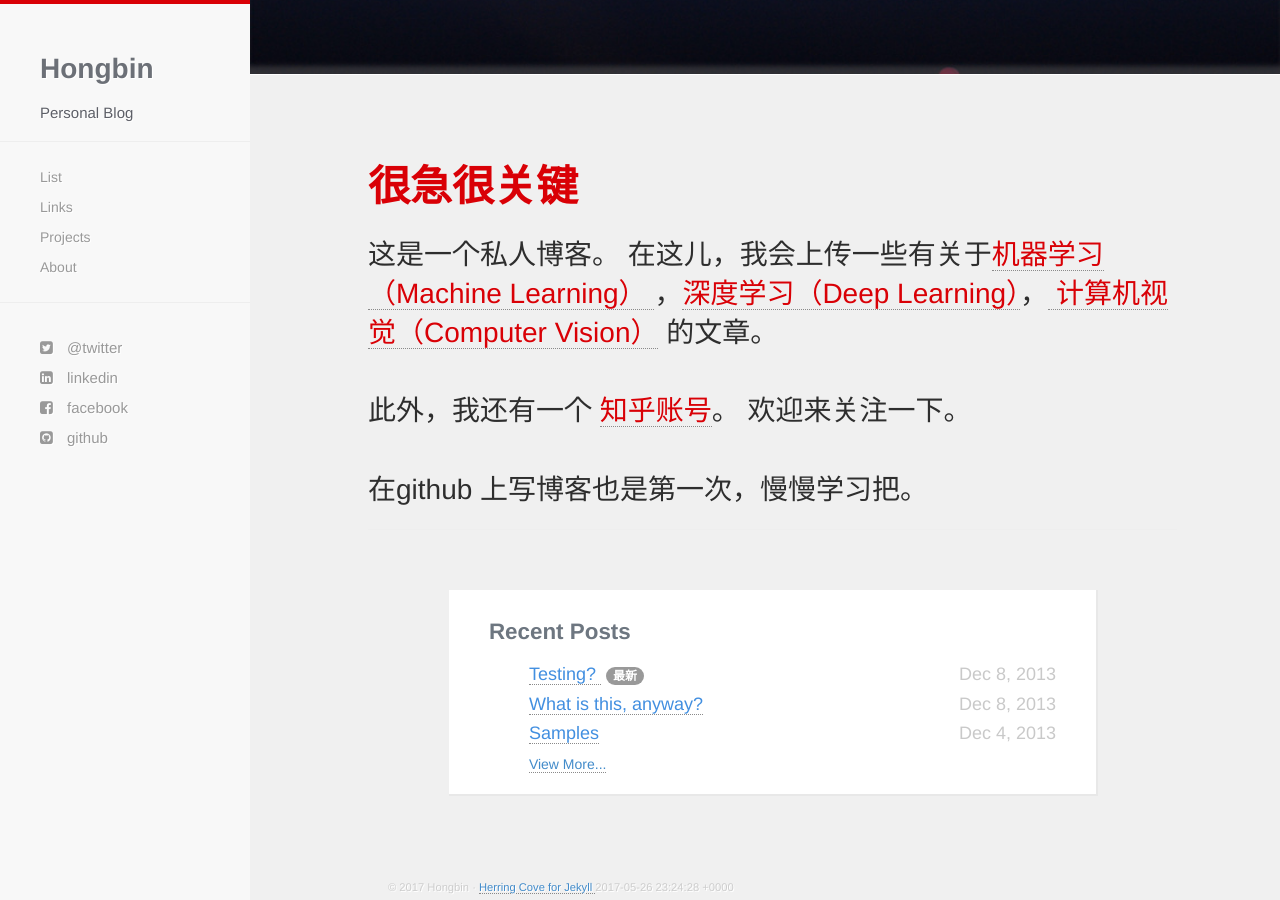
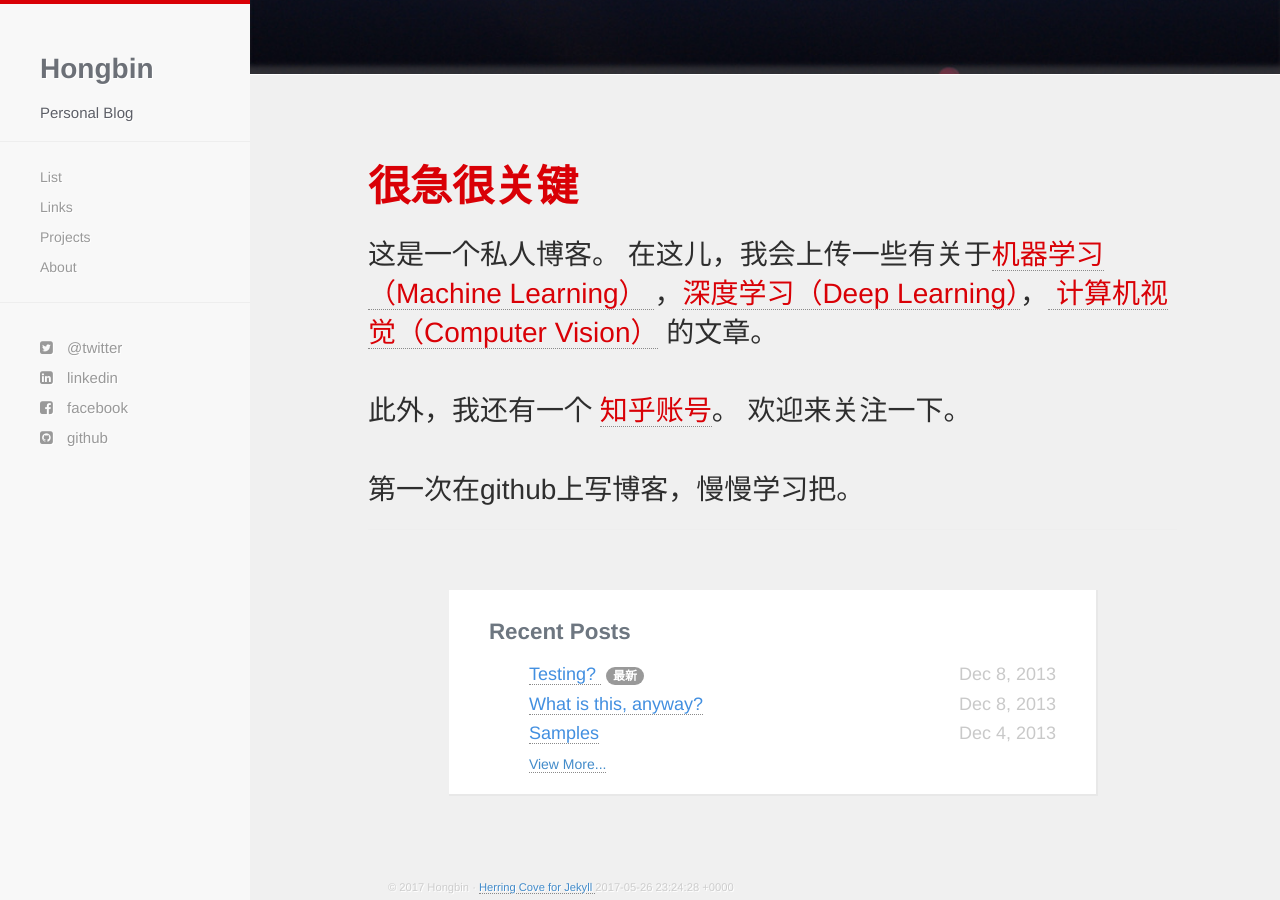
Before and after one commit to plok6325/plok6325.github.io, a Jekyll site: the page built from index.html, in a window 1280 px wide and 900 px high, scrolled down 629 px. Built offline with Jekyll 4.4.1, drawn with Linux system fonts in a browser that asks for light colours; nearby versions of some CDN libraries; Markdown is read by kramdown in place of the engine named in the settings.

Commit message:
final version

```diff
--- a/_includes/greeting.html
+++ b/_includes/greeting.html
@@ -2,7 +2,7 @@
   <div class="container">
     <div id="welcome-greeting">
       <h1>很急很关键</h1>
-      <h2>这是一个私人博客。 在这儿，我会上传一些有关于<a href="https://zh.wikipedia.org/wiki/%E6%9C%BA%E5%99%A8%E5%AD%A6%E4%B9%A0">机器学习（Machine Learning） </a>，<a href="https://zh.wikipedia.org/zh-hans/%E6%B7%B1%E5%BA%A6%E5%AD%A6%E4%B9%A0">深度学习（Deep Learning）</a>，<a href ="https://zh.wikipedia.org/wiki/%E8%AE%A1%E7%AE%97%E6%9C%BA%E8%A7%86%E8%A7%89"> 计算机视觉（Computer Vision）</a> 的文章。<br><br> 此外，我还有一个 <a href="https://www.zhihu.com/people/ohm-fyi/activities"> 知乎账号</a>。  欢迎来关注一下。 <br><br>  在github 上写博客也是第一次，慢慢学习把。</h2>
+      <h2>这是一个私人博客。 在这儿，我会上传一些有关于<a href="https://zh.wikipedia.org/wiki/%E6%9C%BA%E5%99%A8%E5%AD%A6%E4%B9%A0">机器学习（Machine Learning） </a>，<a href="https://zh.wikipedia.org/zh-hans/%E6%B7%B1%E5%BA%A6%E5%AD%A6%E4%B9%A0">深度学习（Deep Learning）</a>，<a href ="https://zh.wikipedia.org/wiki/%E8%AE%A1%E7%AE%97%E6%9C%BA%E8%A7%86%E8%A7%89"> 计算机视觉（Computer Vision）</a> 的文章。<br><br> 此外，我还有一个 <a href="https://www.zhihu.com/people/ohm-fyi/activities"> 知乎账号</a>。  欢迎来关注一下。 <br><br>  第一次在github上写博客，慢慢学习把。</h2>
       <hr />
     </div>
   </div>
--- a/list.html
+++ b/list.html
@@ -6,7 +6,7 @@ title: All Posts
   <h1>Archive</h1>
   <ul class="posts">
     {% for post in site.posts %}
-    <li><span><a href="{{ site.baseurl }}{{ post.url }}">{{ post.title }}</a><time class="pull-right post-list">{{ post.date | date_to_string | date: "%b %-d, %Y"  }}</h4></time></span></span></li>
+    <li><span><a href="{{ post.url }}">{{ post.title }}</a><time class="pull-right post-list">{{ post.date | date_to_string | date: "%b %-d, %Y"  }}</h4></time></span></span></li>
     {% endfor %}
   </ul>
 </div>
```
Also changed, not shown: README.md.
